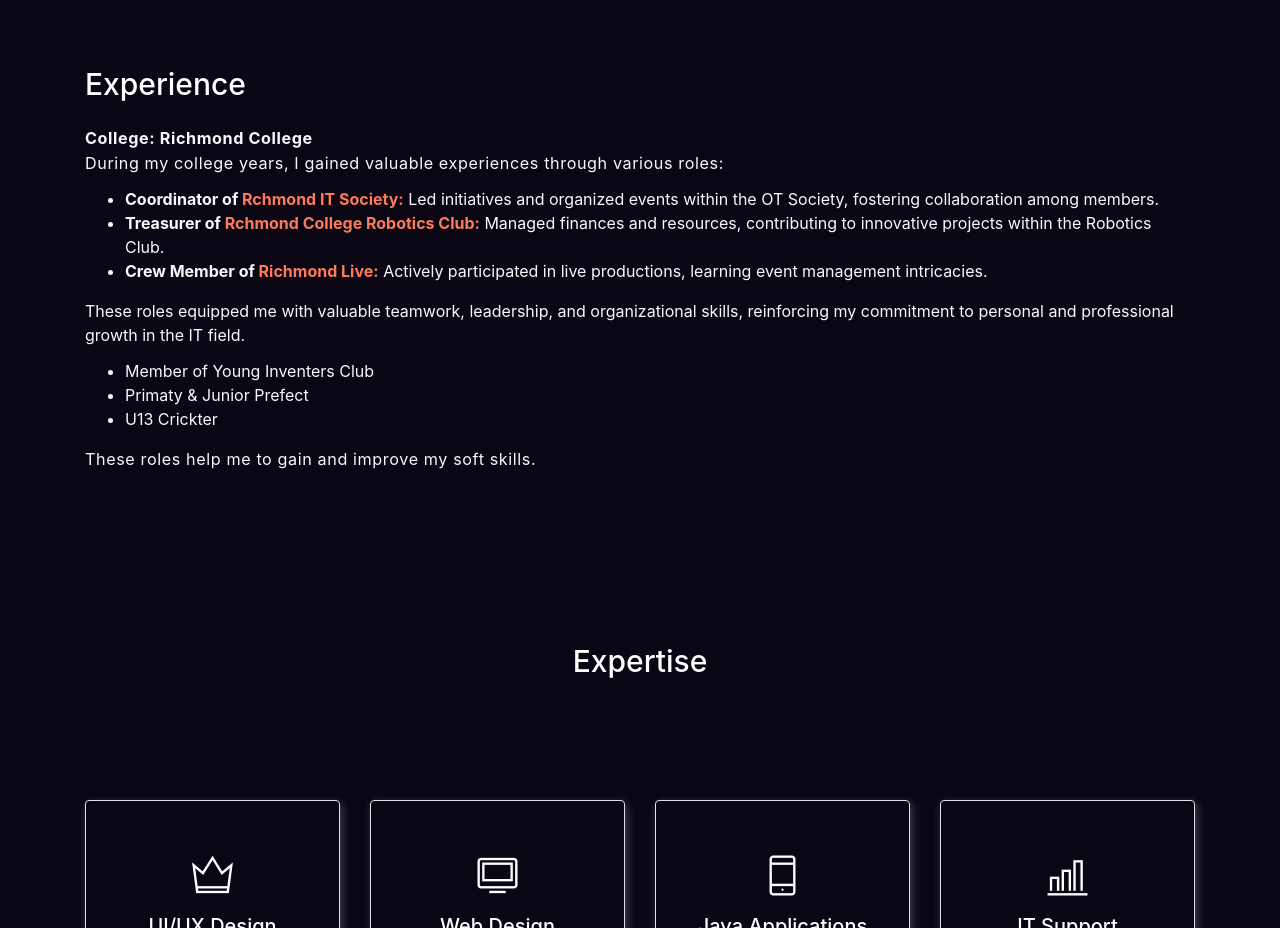
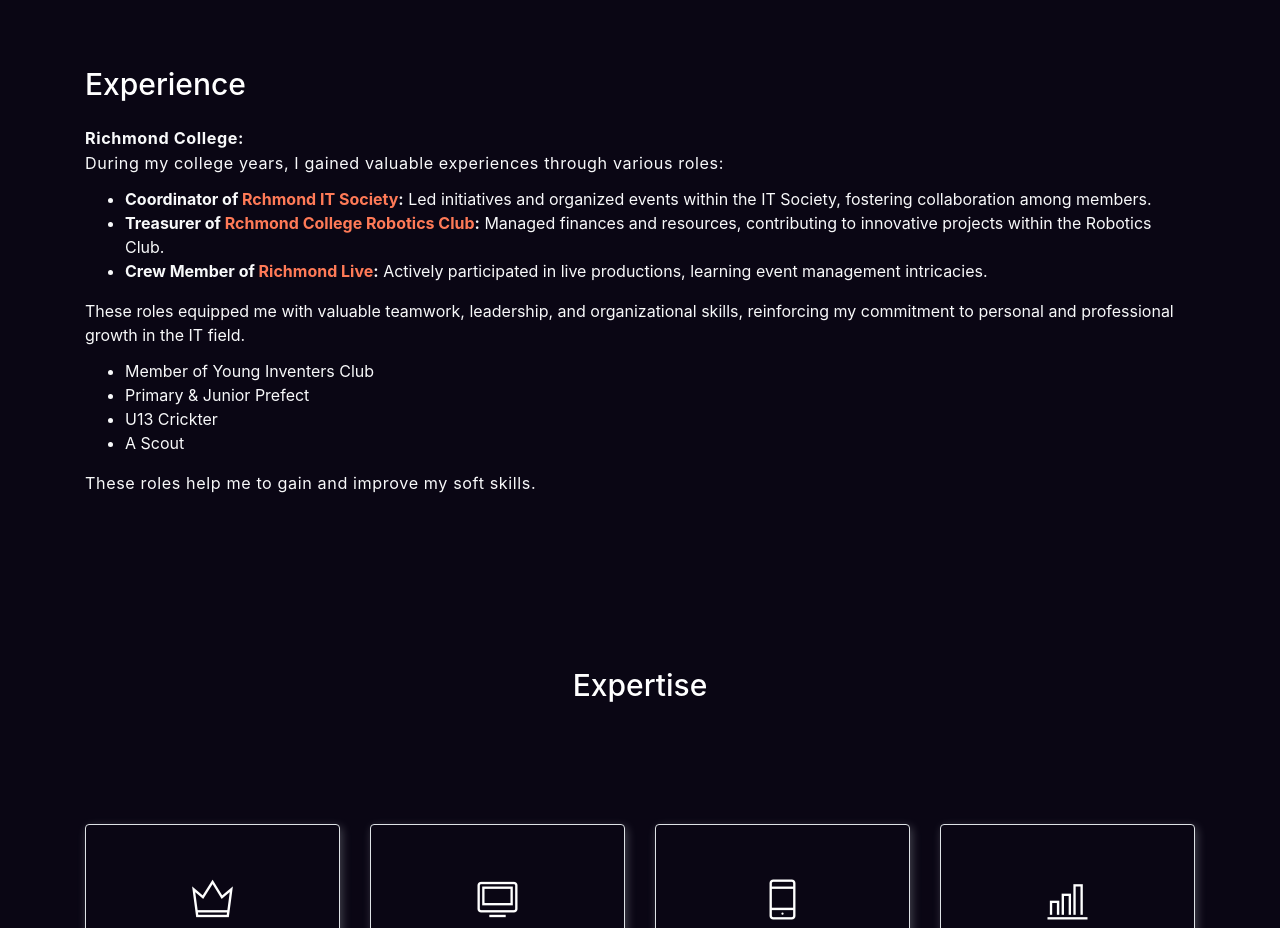
Before and after one commit to LinukaAr/linukaarambawela.github.io, a plain HTML site: page index.html in a window 1280 px wide. Shown: the part 1320-2248 px from the top of the page. Drawn offline with Linux system fonts and the light colour scheme.

Commit message:
improvements

```diff
--- a/index.html
+++ b/index.html
@@ -105,19 +105,20 @@
             <h6 class="section-title mb-4">Experience</h6>
 
         <p>
-            <strong section-title mb-4>College: Richmond College</strong><br>
+            <strong section-title mb-4>Richmond College:</strong><br>
             During my college years, I gained valuable experiences through various roles:
             <ul>
-                <li><strong>Coordinator of <a href="https://web.facebook.com/RITS.KNGINE/?_rdc=1&_rdr" target="_blank">Rchmond IT Society:</a></strong> Led initiatives and organized events within the OT Society, fostering collaboration among members.</li>
-                <li><strong>Treasurer of <a href="https://web.facebook.com/richmondrobotics/?_rdc=1&_rdr" target="_blank">Rchmond College Robotics Club:</a></strong> Managed finances and resources, contributing to innovative projects within the Robotics Club.</li>
-                <li><strong>Crew Member of <a href="https://www.richmondlive.lk/" target="_blank">Richmond Live:</a></strong> Actively participated in live productions, learning event management intricacies.</li>
+                <li><strong>Coordinator of <a href="https://web.facebook.com/RITS.KNGINE/?_rdc=1&_rdr" target="_blank">Rchmond IT Society</a>:</strong> Led initiatives and organized events within the IT Society, fostering collaboration among members.</li>
+                <li><strong>Treasurer of <a href="https://web.facebook.com/richmondrobotics/?_rdc=1&_rdr" target="_blank">Rchmond College Robotics Club</a>:</strong> Managed finances and resources, contributing to innovative projects within the Robotics Club.</li>
+                <li><strong>Crew Member of <a href="https://www.richmondlive.lk/" target="_blank">Richmond Live</a>:</strong> Actively participated in live productions, learning event management intricacies.</li>
             </ul>
             These roles equipped me with valuable teamwork, leadership, and organizational skills, reinforcing my commitment to personal and professional growth in the IT field.
         </p>
         <ul>
             <li>Member of Young Inventers Club<strong></strong></li>
-            <li>Primaty & Junior Prefect<strong></strong> </li>
+            <li>Primary & Junior Prefect<strong></strong> </li>
             <li>U13 Crickter<strong></strong> </li>
+            <li>A Scout<strong></strong> </li>
         </ul>
         <p>These roles help me to gain and improve my soft skills.</p>
     </div>
```
Also changed, not shown: thankyou.html (+1 -1 lines), assets/css/styles.css.
